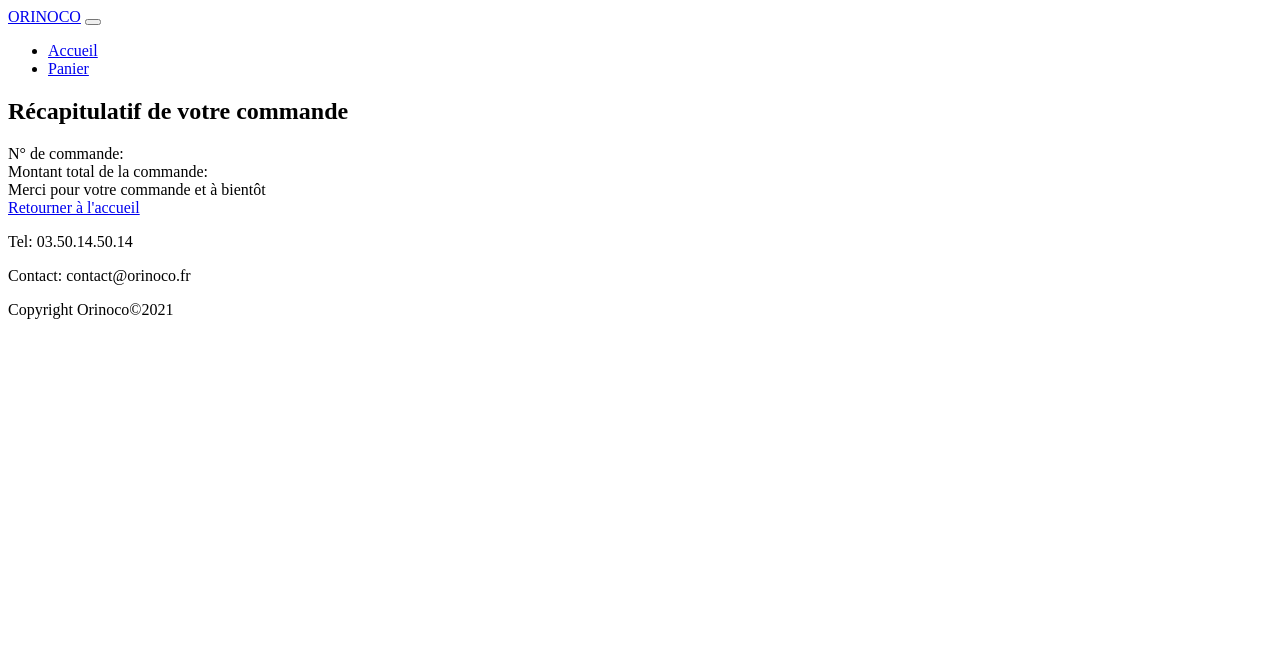
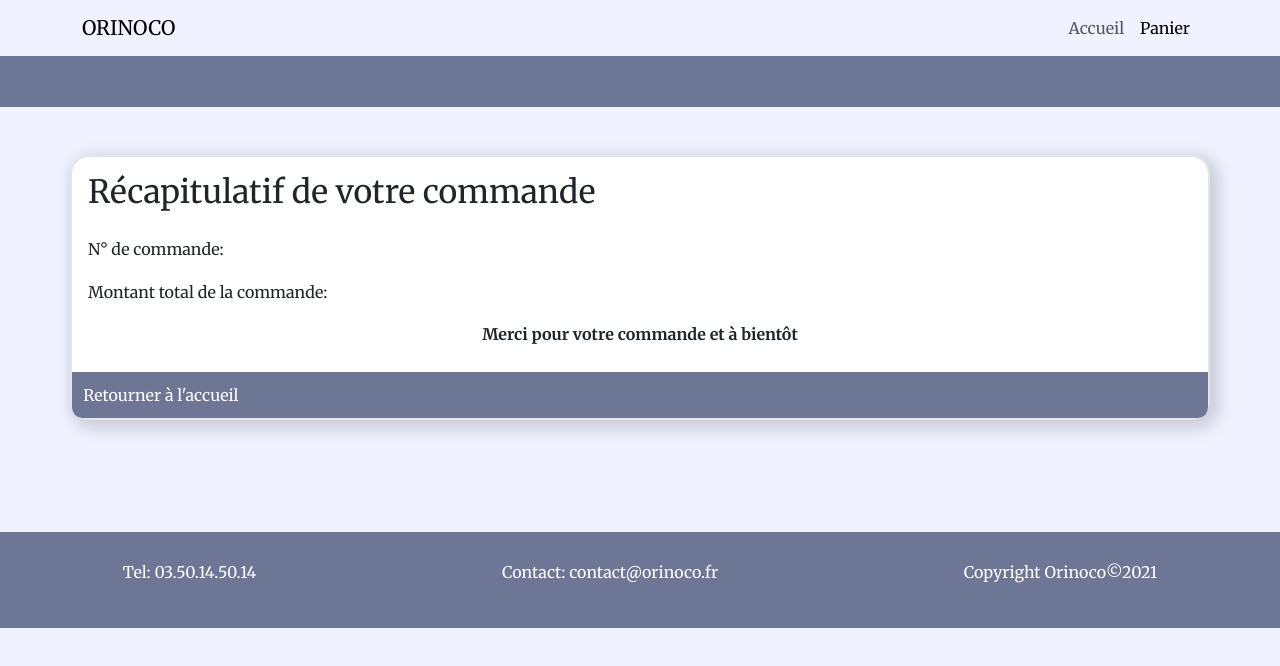
Before and after one commit to minorthomas/MinorThomas_5_09092021, a plain HTML site: page pages/order.html in a window 1280 px wide. Drawn offline with nearby package versions, Linux system fonts and the light colour scheme; the site is published under a folder, as on GitHub Pages, so addresses that start at the root find nothing.

Commit message:
Fix access path

```diff
--- a/pages/basket.html
+++ b/pages/basket.html
@@ -5,15 +5,15 @@
     <meta http-equiv="X-UA-Compatible" content="IE=edge">
     <meta name="viewport" content="width=device-width, initial-scale=1.0">
 
-    <link rel="stylesheet" href="/node_modules/bootstrap/dist/css/bootstrap.css">
+    <link rel="stylesheet" href="../node_modules/bootstrap/dist/css/bootstrap.css">
 
     <!-------------- FONT ------------->
     <link rel="preconnect" href="https://fonts.googleapis.com">
     <link rel="preconnect" href="https://fonts.gstatic.com" crossorigin>
     <link href="https://fonts.googleapis.com/css2?family=Merriweather:wght@400;700&display=swap" rel="stylesheet">
 
-    <link rel="stylesheet" href="/css/base.css">
-    <link rel="stylesheet" href="/css/basket.css">
+    <link rel="stylesheet" href="../css/base.css">
+    <link rel="stylesheet" href="../css/basket.css">
 
     <title>Orinoco - Panier</title>
 </head>
@@ -22,14 +22,14 @@
         <!--NAVBAR-->
         <nav class="navbar navbar-expand-lg navbar-light">
           <div class="container">
-            <a class="navbar-brand" href="/index.html">ORINOCO</a>
+            <a class="navbar-brand" href="../index.html">ORINOCO</a>
             <button class="navbar-toggler" type="button" data-bs-toggle="collapse" data-bs-target="#navbarNav" aria-controls="navbarNav" aria-expanded="false" aria-label="Toggle navigation">
               <span class="navbar-toggler-icon"></span>
             </button>
             <div class="collapse navbar-collapse" id="navbarNav">
               <ul class="navbar-nav ms-auto">
                 <li class="nav-item">
-                  <a class="nav-link" aria-current="page" href="/index.html">Accueil</a>
+                  <a class="nav-link" aria-current="page" href="../index.html">Accueil</a>
                 </li>
                 <li class="nav-item">
                   <a class="nav-link active" href="basket.html">Panier</a>
@@ -93,7 +93,7 @@
 
 </body>
 
-<script src="/js/basket.js" type="text/javascript"></script>
-<script src="/node_modules/bootstrap/dist/js/bootstrap.js" type="text/javascript"></script>
+<script src="../js/basket.js" type="text/javascript"></script>
+<script src="../node_modules/bootstrap/dist/js/bootstrap.js" type="text/javascript"></script>
 
 </html>
--- a/pages/order.html
+++ b/pages/order.html
@@ -5,15 +5,15 @@
     <meta http-equiv="X-UA-Compatible" content="IE=edge">
     <meta name="viewport" content="width=device-width, initial-scale=1.0">
 
-    <link rel="stylesheet" href="/node_modules/bootstrap/dist/css/bootstrap.css">
+    <link rel="stylesheet" href="../node_modules/bootstrap/dist/css/bootstrap.css">
 
     <!-------------- FONT ------------->
     <link rel="preconnect" href="https://fonts.googleapis.com">
     <link rel="preconnect" href="https://fonts.gstatic.com" crossorigin>
     <link href="https://fonts.googleapis.com/css2?family=Merriweather:wght@400;700&display=swap" rel="stylesheet">
 
-    <link rel="stylesheet" href="/css/base.css">
-    <link rel="stylesheet" href="/css/order.css">
+    <link rel="stylesheet" href="../css/base.css">
+    <link rel="stylesheet" href="../css/order.css">
 
     <title>Orinoco - Panier</title>
 </head>
@@ -22,14 +22,14 @@
         <!--NAVBAR-->
         <nav class="navbar navbar-expand-lg navbar-light">
           <div class="container">
-            <a class="navbar-brand" href="/index.html">ORINOCO</a>
+            <a class="navbar-brand" href="../index.html">ORINOCO</a>
             <button class="navbar-toggler" type="button" data-bs-toggle="collapse" data-bs-target="#navbarNav" aria-controls="navbarNav" aria-expanded="false" aria-label="Toggle navigation">
               <span class="navbar-toggler-icon"></span>
             </button>
             <div class="collapse navbar-collapse" id="navbarNav">
               <ul class="navbar-nav ms-auto">
                 <li class="nav-item">
-                  <a class="nav-link" aria-current="page" href="/index.html">Accueil</a>
+                  <a class="nav-link" aria-current="page" href="../index.html">Accueil</a>
                 </li>
                 <li class="nav-item">
                   <a class="nav-link active" href="basket.html">Panier</a>
@@ -53,7 +53,7 @@
         </div>
       </section>
       <footer id="order_footer">
-        <a id="order_home" href="/index.html">Retourner à l'accueil</a>
+        <a id="order_home" href="../index.html">Retourner à l'accueil</a>
       </footer>
     </main>
 
@@ -65,7 +65,7 @@
 
 </body>
 
-<script src="/js/order.js" type="text/javascript"></script>
-<script src="/node_modules/bootstrap/dist/js/bootstrap.js" type="text/javascript"></script>
+<script src="../js/order.js" type="text/javascript"></script>
+<script src="../node_modules/bootstrap/dist/js/bootstrap.js" type="text/javascript"></script>
 
 </html>
```
Also changed, not shown: pages/product.html (+7 -7 lines).
